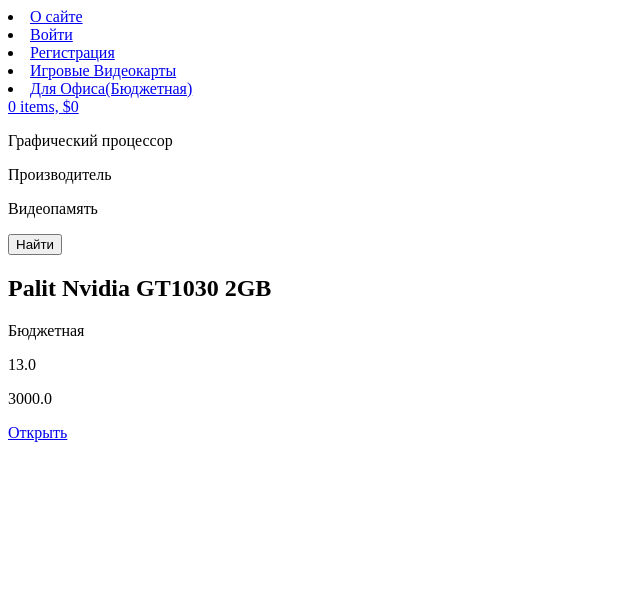
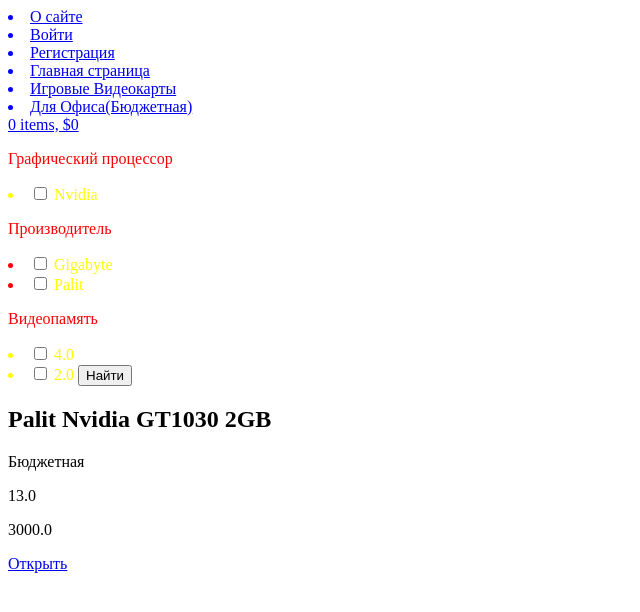
Before and after one commit to Lostskill/vds_site, a Django app: a page that uses main/templates/main/basic.html in a window 1280 px wide. Shown: the top 612 px of the page, without its empty margins (0-640 px from the left). Run offline with Django 3.2, Linux system fonts and the light colour scheme; data comes from the database, SQL or seed files in the repository; both versions use the stored data as it was after the commit; parts of the project's set-up code (start-up, migrations or seed data) failed here and were passed over.

Commit message:
Испарвлено отображение опций сортировки и несколько не больших правок, страница About работает

```diff
--- a/main/static/main/css/style.css
+++ b/main/static/main/css/style.css
@@ -0,0 +1,11 @@
+.cart{
+    color:red;
+}
+
+.menu{
+    color: blue;
+}
+
+.chip_sort{
+    color:yellow;
+}
--- a/main/templates/main/about.html
+++ b/main/templates/main/about.html
@@ -1,7 +1,7 @@
 {% extends 'main/basic.html' %}
 {% block content%}
     <h1>{{title}}</h1>
-    <body>
+    <div>
         <a>Наши контакты:</a>
-    </body>
+    </div>
 {% endblock %}
--- a/main/templates/main/basic.html
+++ b/main/templates/main/basic.html
@@ -38,6 +38,33 @@
             </a>
 
     {% endwith %}
+    <div class='sort'>
+        <form action='{% url 'filter' %}' method='get'>
+            <div class='chip_header'>
+                <p>Графический процессор</p>
+                {% for chips in view.get_chip %}
+                    <li class='chip_sort'>
+                    <input type='checkbox' class='checked' name='chip' value="{{ chips.chip }}">
+                    <span class='span chip_sort'>{{ chips.chip }} </span>
+                {% endfor %}
+            </div>
+            <p>Производитель</p>
+        {% for manu in view.get_manufactors %}
+            <li class='manu_sort'>
+                <input type='checkbox' class='checked' name='manufacturer' value="{{ manu.manufacturer}}">
+                <span class='span chip_sort'>{{ manu.manufacturer }} </span>
+        {% endfor %}
+
+        <p>Видеопамять</p>
+        {% for vmemory in view.get_videomemory %}
+            <li class='chip_sort'>
+                <input type='checkbox' class='checked' name='video_memory' value="{{ vmemory.video_memory }}">
+                <span class='span chip_sort'>{{ vmemory.video_memory }} </span>
+        {% endfor %}
+            <button type='submit'>Найти</button>
+        </form>
+    </div>
+
 </div>
 
         <div>
--- a/main/templates/main/card.html
+++ b/main/templates/main/card.html
@@ -7,13 +7,14 @@
 <a>{{card.video_memory}}</a>
 <a>{{card.manufacturer}}</a>
 
+<div class="info">
     <p class="price">${{ card.price }}</p>
             <form action="{% url "cart:cart_add" card.id %}" method="post">
         {{ cart_product_form }}
         {% csrf_token %}
         <input type="submit" value="Add to cart">
             </form>
-
+</div>
 <div>
     {% if card.img %}
     {{ card.img }}
--- a/main/templates/main/index.html
+++ b/main/templates/main/index.html
@@ -36,14 +10,4 @@
         <a href={{ cards.get_absolute_url }}>Открыть</a>
     {% endfor %}
 <div>
-
-<div class="main">
-    {% for card in videocard %}
-        <h2>{{ card.name }}</h2>
-        <p>{{ card.description }}</p>
-        <p>{{ card.amount }}</p>
-        <p>{{ card.price }}</p>
-        <a href={{ card.get_absolute_url }}>Открыть</a>
-     {% endfor %}
-</div>
-{% endblock %}
+{% endblock content %}
--- a/main/urls.py
+++ b/main/urls.py
@@ -9,7 +9,7 @@ urlpatterns = [
     path('filter/', views.FilterCard.as_view() ,name = 'filter'),
     path('category/<slug:cat_slug>/', RubList.as_view() ,name = 'rubrics'),
     path('card/<slug:card_slug>', ShowCard.as_view(), name = 'vcard'),
-    path('about/', views.about , name = 'about'),
+    path('about/', About.as_view() , name = 'about'),
     path('login/', LoginUser.as_view() ,name = 'login'),
     path('register/', RegisterUser.as_view() ,name = 'register'),
 ]
--- a/main/utils.py
+++ b/main/utils.py
@@ -1,11 +1,10 @@
-
-from cart.cart import Cart
 from .models import *
 from cart.forms import CartAddProductForm
 
 menu = [{'title': "О сайте", 'url_name': 'about'},
         {'title': "Войти", 'url_name': 'login'},
-        {'title': "Регистрация", 'url_name': 'register'}
+        {'title': "Регистрация", 'url_name': 'register'},
+        {'title': "Главная страница", 'url_name': 'main'}
 ]
 
 
--- a/main/views.py
+++ b/main/views.py
@@ -1,7 +1,7 @@
 from django.shortcuts import get_object_or_404, redirect, render
 from django.contrib.auth import login
 from django.urls import reverse_lazy
-from django.views.generic import ListView, DetailView ,CreateView
+from django.views.generic import ListView, DetailView ,CreateView, TemplateView
 from main.models import *
 from django.contrib.auth.views import LoginView
 from .utils import *
@@ -19,13 +19,12 @@ class SortingStaff:
     def get_videomemory(self):
         return VideoCard.objects.filter().values("video_memory").distinct()
 
-
 class Main(SortingStaff ,DataMixin, ListView):
 
     model = VideoCard
 
     template_name = 'main/index.html'
-    context_object_name = 'videocard'
+    context_object_name = 'videocard_list'
 
 
     def get_context_data(self,*,objects_list=None,**kwargs):
@@ -34,15 +33,12 @@ class Main(SortingStaff ,DataMixin, ListView):
 
 
         return dict(list(context.items()) + list(c_def.items()))
-    #    return context
-    #def get_queryset(self):
-    #    return super().get_queryset().filter(user_id=self.request.user.id)
 
-class RubList(ListView,DataMixin):
+class RubList(SortingStaff,ListView,DataMixin):
     model = VideoCard
 
     template_name = 'main/index.html'
-    context_object_name = 'videocard'
+    context_object_name = 'videocard_list'
 
     def get_queryset(self):
         return VideoCard.objects.filter(rub_key__slug_field=self.kwargs['cat_slug'])
@@ -51,11 +47,10 @@ class RubList(ListView,DataMixin):
         context = super().get_context_data(**kwargs)
 
 #        c = Rub.objects.get(slug_field = self.kwargs['cat_slug'])
-        c_def = self.get_rub_data(rub_selected = context['videocard'][0].rub_key)
+        c_def = self.get_rub_data(rub_selected = context['videocard_list'][0].rub_key)
         return dict(list(context.items()) + list(c_def.items()))
-    #    return context
 
-class ShowCard(DetailView,DataMixin):
+class ShowCard(SortingStaff,DetailView,DataMixin):
     model = VideoCard
     context_object_name = 'card'
     template_name = 'main/card.html'
@@ -109,5 +104,9 @@ class FilterCard(SortingStaff,ListView,DataMixin):
         c_def = self.get_rub_data()
         return dict(list(context.items()) + list(c_def.items()))
 
-def about(request):
-        return render(request, 'main/about', {'menu': menu})
+class About(TemplateView,SortingStaff,DataMixin):
+    template_name ='main/about.html'
+    def get_context_data(self, *, object_list=None, **kwargs):
+        context = super().get_context_data(**kwargs)
+        c_def = self.get_rub_data()
+        return dict(list(context.items()) + list(c_def.items()))
```
Also changed, not shown: other parts of main/templates/main/index.html (+1 -27 lines), main/templates/main/videocard_list.html (deleted, +0 -12 lines), db.sqlite3. Lines whose indentation alone changed are shown as unchanged.
